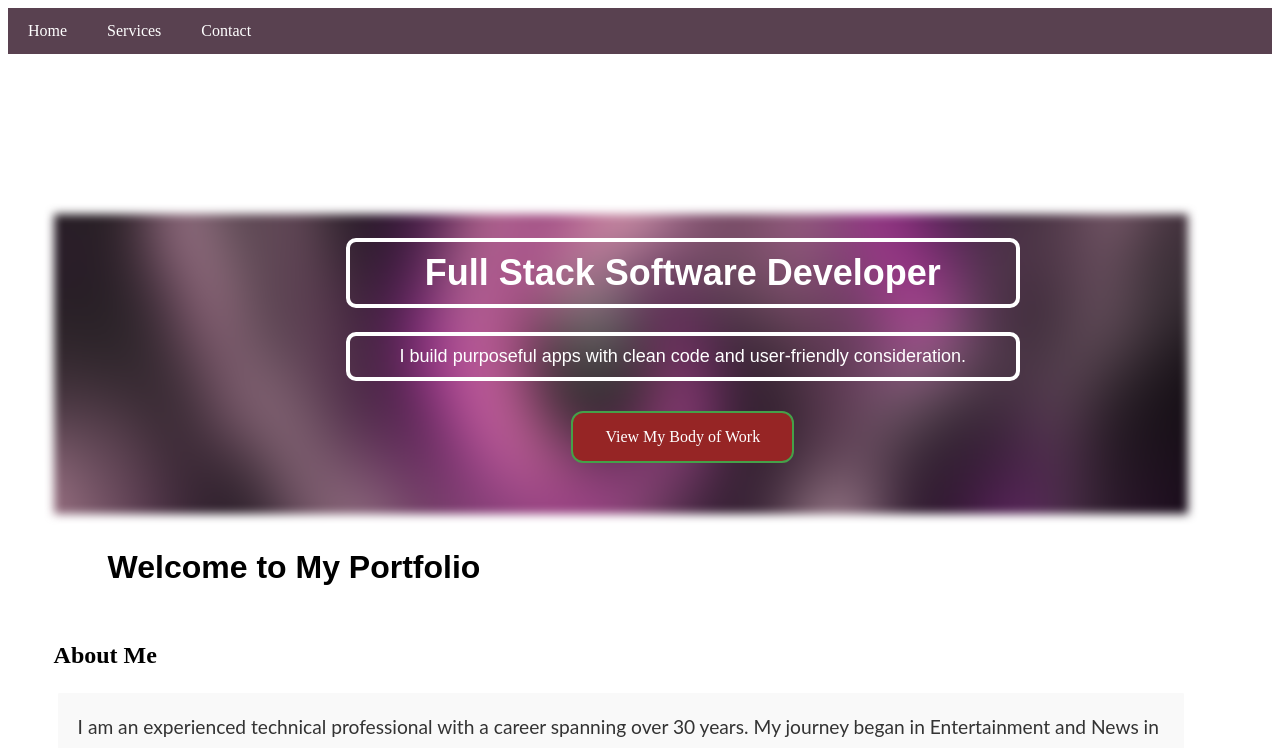
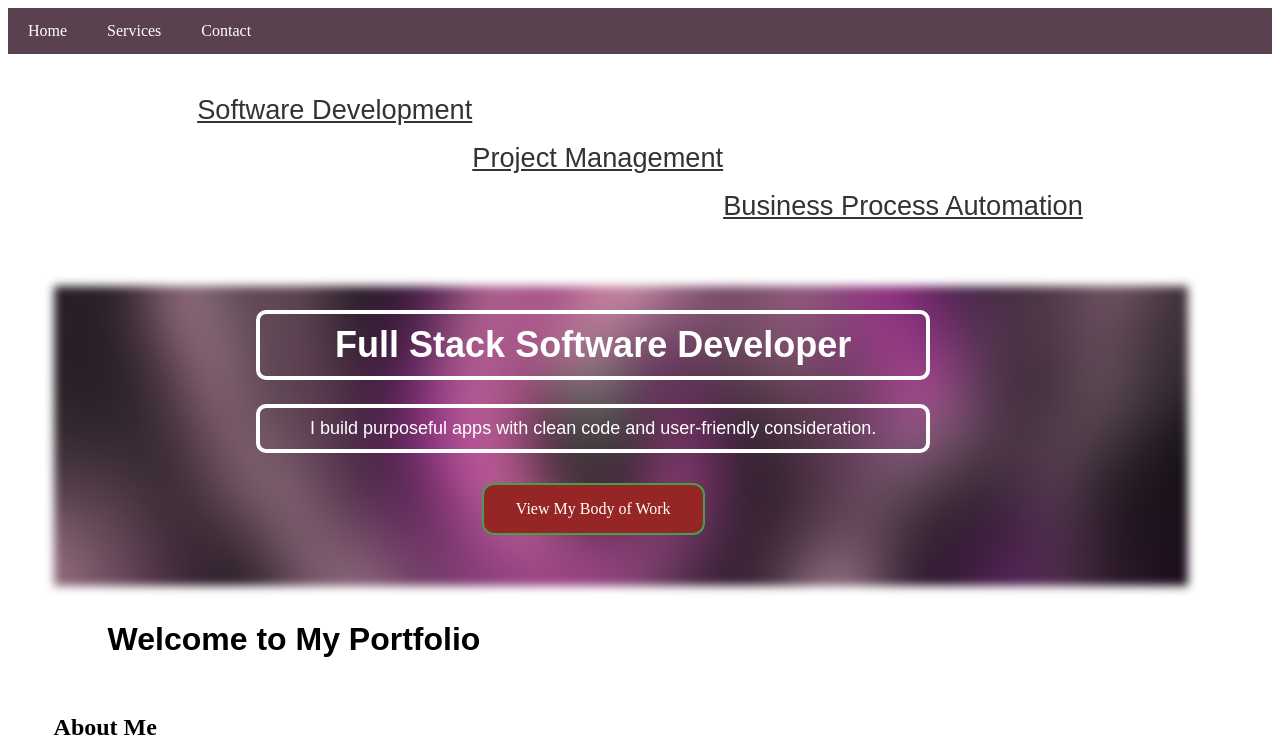
Before and after one commit to kjwagner613/portfolio, a website: page index.html in a window 1280 px wide. Shown: the top 748 px of the page. Drawn offline with Linux system fonts and the light colour scheme.

Commit message:
added fields and styling 75% complete

```diff
--- a/css/styles.css
+++ b/css/styles.css
@@ -20,7 +20,7 @@
   position: absolute;
   font-size: 18px;
   /* top: 50px; */
-  left: 27%;
+  left: 20%;
   color: white;
 }
 
@@ -32,6 +32,30 @@
   margin-right: 5vw;
   margin-bottom: 10vh;
   padding: 20px;
+}
+
+.fields {
+  display: flex;
+  align-items: center;
+  justify-content: center;
+  margin-top: 5vh;
+  font-family: "Playfair Display", sans-serif;
+  font-size: 1.7rem;
+  color: #333333;
+  text-align: center;
+}
+.pm {
+  transform: translateY(150%);
+  color: #333333;
+}
+
+.bpa {
+  transform: translateY(300%);
+  color: #333333;
+}
+
+.soft-dev {
+  color: #333333;
 }
 
 h1,
@@ -48,17 +72,19 @@ h1:hover {
   -webkit-background-clip: text;
   background-clip: text;
   -webkit-text-fill-color: transparent;
-  border: 9px solid hotpink;
+  outline: 4px solid darkgrey; /* Set the outline */
+  outline-offset: -2px; /* Adjust the distance between the outline and the element */
+  width: 50%; /* Limit the width to 50% */
   transition: 0.2s;
+  transform: translateX(50%); /* Move the element 50% to the right */
+  box-sizing: border-box;
 }
-background: -webkit-linear-gradient(green, lime);
--webkit-background-clip: text;
+
 background-clip: text;
 -webkit-text-fill-color: transparent;
 border: 9px solid hotpink;
 transition: 0.2s;
 
-/* Designing button */
 .logo button {
   border: none;
   outline: 0;
--- a/index.html
+++ b/index.html
@@ -13,7 +13,11 @@
     <a href="#services">Services</a>
     <a href="#contact">Contact</a>
   </div>
-
+  <div class="fields">
+    <a class="soft-dev" href="#software-development">Software Development</a>
+    <a class="pm" href="#project-management"> Project Management</a>
+    <a class="bpa" href="#business-process-automation"> Business Process Automation</a>
+  </div>
   <div class="container">
     <img class="gfg" src="../assets/b2.png" alt="background image" />
     <div class="logo">
```
